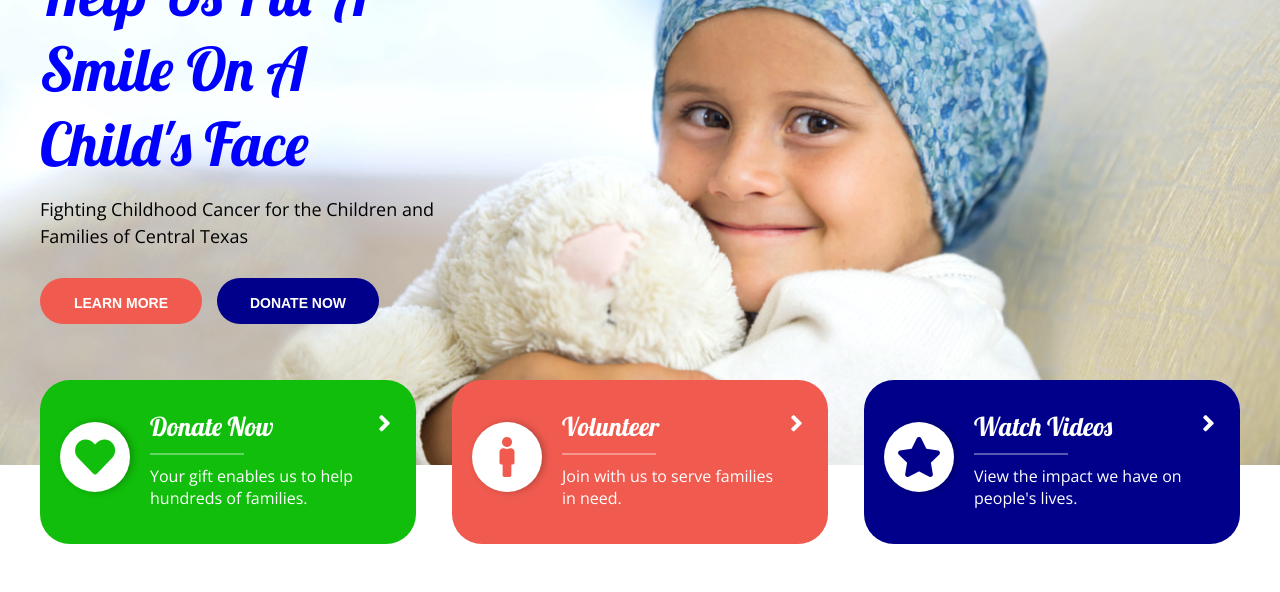
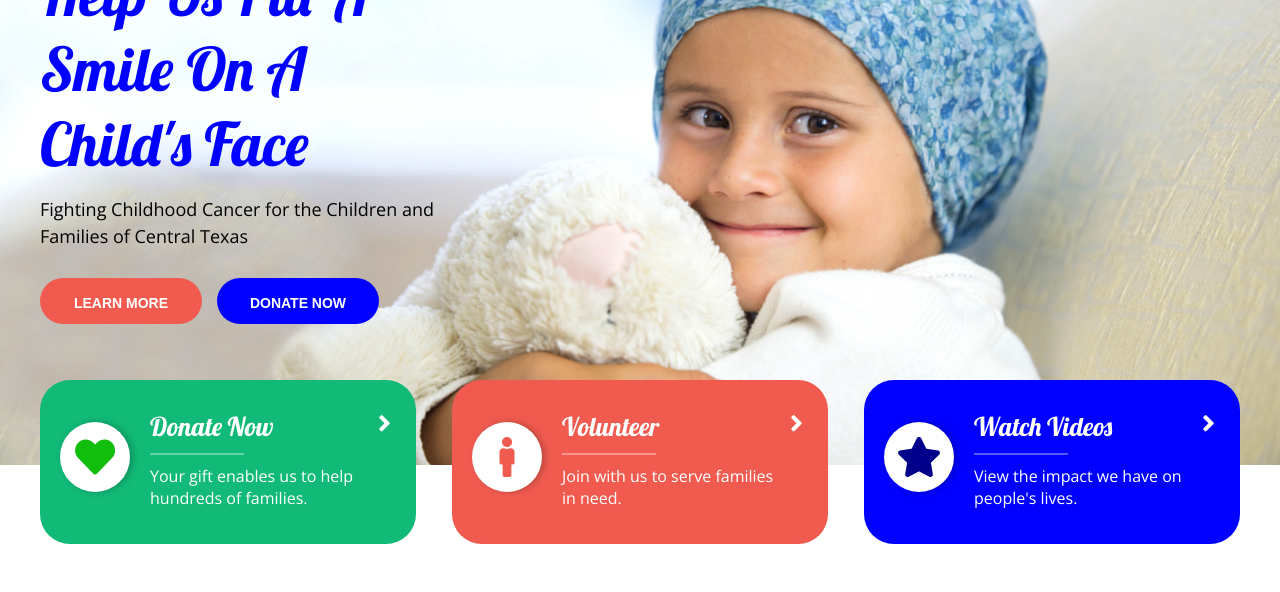
Before and after one commit to Lozya/lozya.github.io, a plain HTML site: page index.html in a window 1280 px wide. Shown: the part 208-800 px from the top of the page. Drawn offline with nearby package versions, Linux system fonts and the light colour scheme.

Commit message:
Update style.css

```diff
--- a/css/style.css
+++ b/css/style.css
@@ -31,10 +31,10 @@ h3 {
   background-color: #f15b4f; }
 
 .green {
-  background: #11be0b; }
+  background: #11ba76; }
 
 .blue {
-  background: darkblue; }
+  background: blue; }
 
 .lobsterGray {
   font-family: "Lobster";
```
